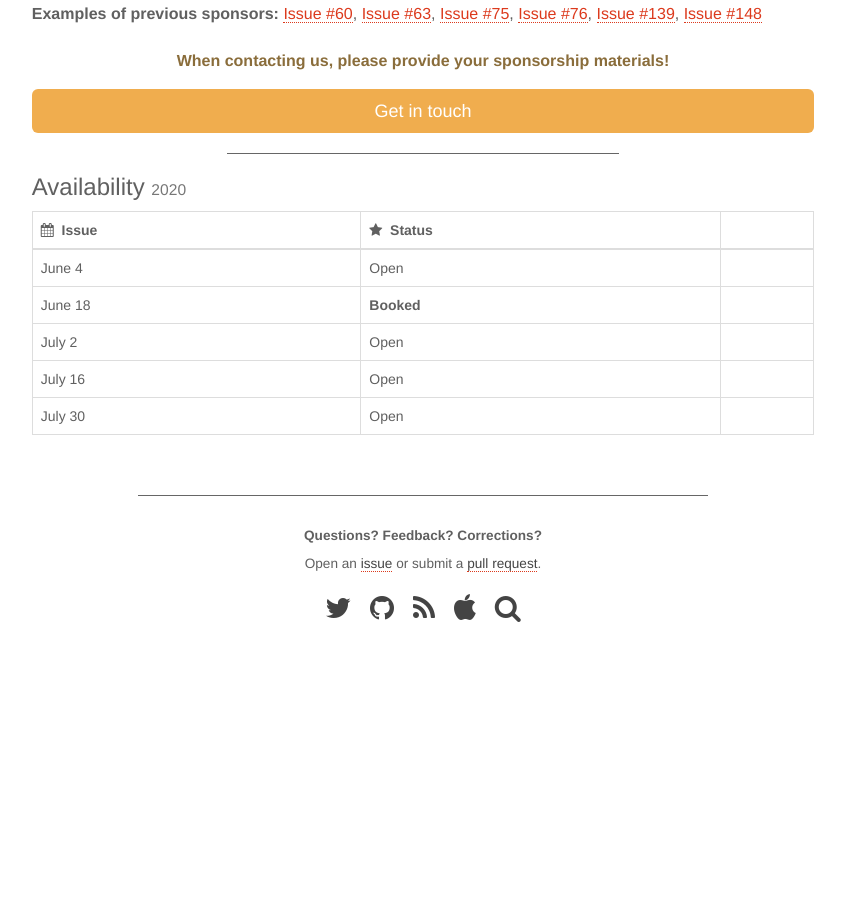
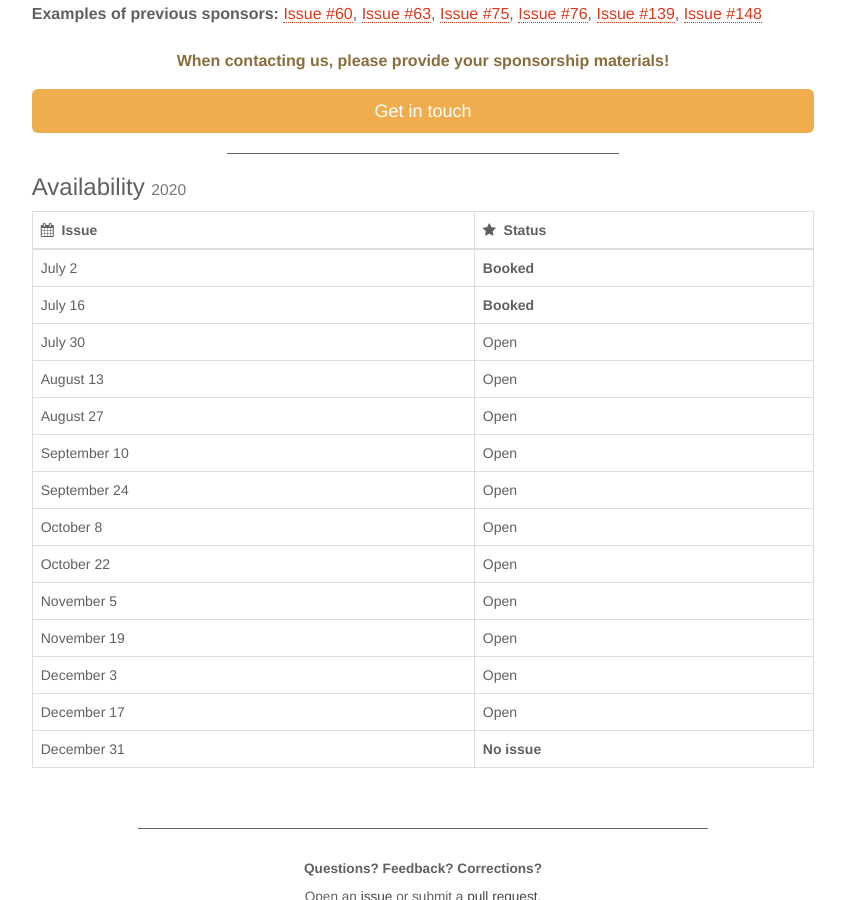
Before and after one commit to SwiftWeekly/swiftweekly.github.io, a Jekyll site: the page built from sponsorship.md, in a window 1280 px wide and 900 px high, scrolled down 1012 px. Shown: the whole window, without its empty margins (217-1062 px from the left). Built offline with Jekyll 4.4.1, drawn with Linux system fonts in a browser that asks for light colours; before the commit the page ends 1648 px from its top, so only the background shows below that.

Commit message:
Update sponsorship.md

```diff
--- a/sponsorship.md
+++ b/sponsorship.md
@@ -60,11 +60,20 @@ Sponsored Links should be relevant to the Swift programming community. To sponso
 <div class="table-responsive" markdown="1">
 | <i class="fa fa-calendar" aria-hidden="true"></i>&nbsp; Issue | <i class="fa fa-star" aria-hidden="true"></i>&nbsp; Status |
 |:-|:-|
-| June 4       | Open |
-| June 18      | **Booked** | <!-- Paul -->
-| July 2       | Open |
-| July 16      | Open |
+| July 2       | **Booked** <!-- Line --> |
+| July 16      | **Booked** <!-- Line --> |
 | July 30      | Open |
+| August 13    | Open |
+| August 27    | Open |
+| September 10 | Open |
+| September 24 | Open |
+| October 8    | Open |
+| October 22   | Open |
+| November 5   | Open |
+| November 19  | Open |
+| December 3   | Open |
+| December 17  | Open |
+| December 31  | **No issue** |
 {: class="table table-bordered"}
 </div>
 
```
